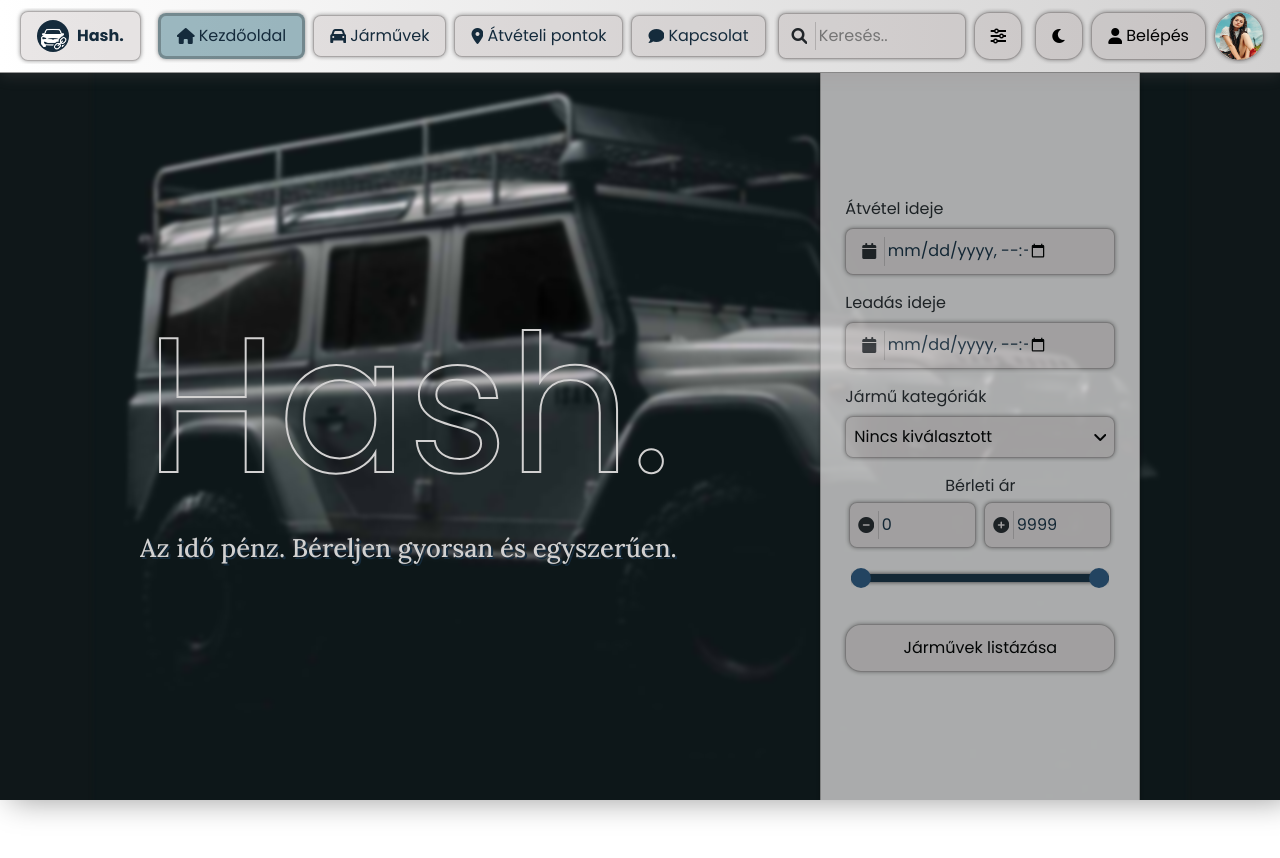
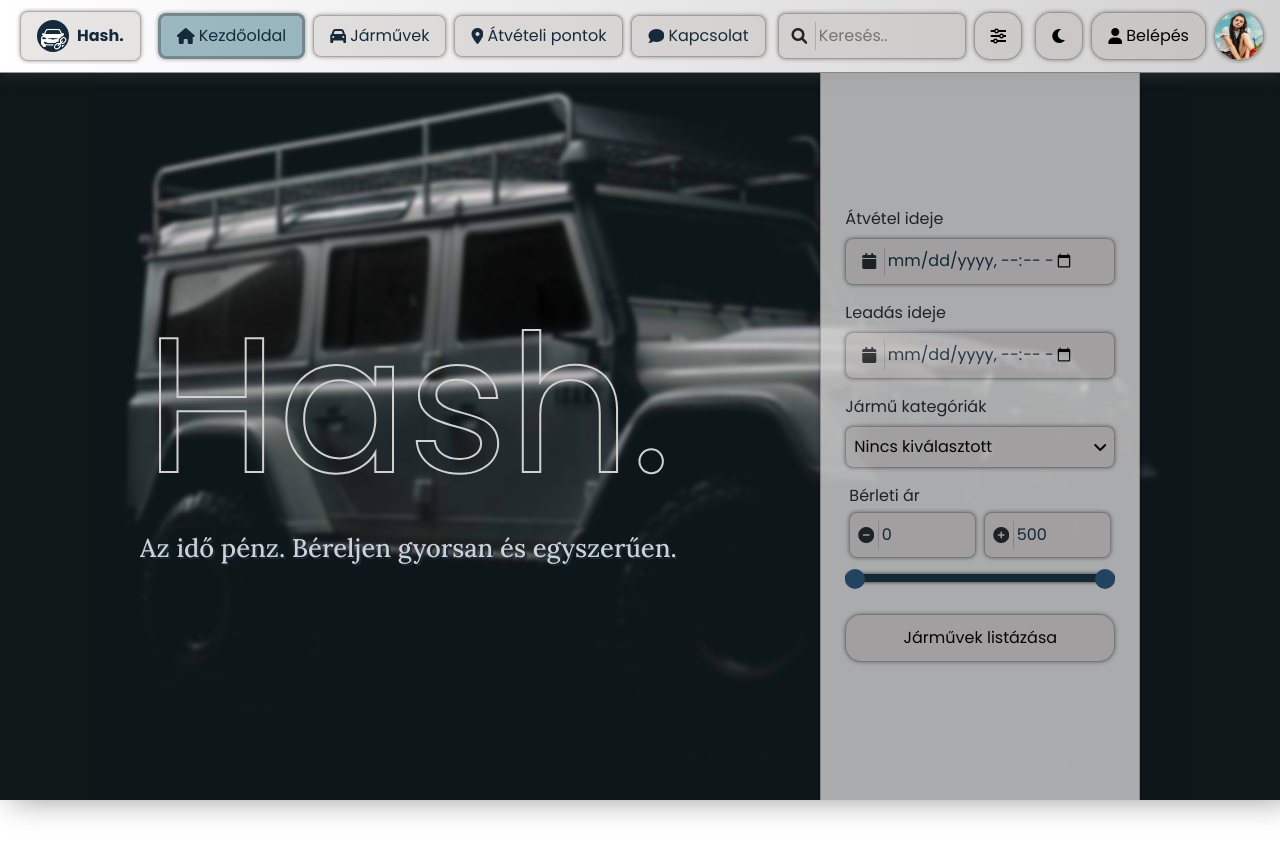
Before and after one commit to bakosd/hashwp, a PHP site: page /pages/index.html in a window 1280 px wide. Shown: the top 858 px of the page. Run offline with PHP 8.4, Linux system fonts and the light colour scheme; style sheets or scripts are compiled from the project's sources; some libraries are stand-ins or nearby versions.

Commit message:
submenu kesz

```diff
--- a/pages/index.html
+++ b/pages/index.html
@@ -60,7 +60,8 @@
         <!--SEARCH OPTIONS-->
         <div id="search-options-content" class="justify-content-center align-items-center">
             <form action="" class="d-flex justify-content-center flex-column align-items-center gap-2 container-fluid px-4 py-4">
-                <div class="p-1 w-100">
+                <div class="d-flex w-100">
+                    <div class="p-1 w-50">
                         <label for="droplist-1-toggle" class="user-select-none">Gyártó</label>
                         <button type="button" id="droplist-1-toggle" onclick="dropdownList('droplist-1', 'droplist-1-toggle')" class="position-relative submit-input input-with-icon d-flex align-items-center position-relative droplist-button">
                             <span id="droplist-1-toggle-text" class="droplist-toggle-text">Nincs kiválasztott</span>
@@ -77,7 +78,8 @@
                                     src="../images/manufacturers/bmw.png" alt="electric"><span>BMW</span></label>
                         </div>
                     </div>
-                <div class="p-1 w-100">
+
+                    <div class="p-1 w-50">
                         <label for="droplist-2-toggle" class="user-select-none">Modellek</label>
                         <button type="button" id="droplist-2-toggle" onclick="dropdownList('droplist-2', 'droplist-2-toggle')" class="position-relative submit-input input-with-icon d-flex align-items-center position-relative droplist-button">
                             <span id="droplist-2-toggle-text" class="droplist-toggle-text">Nincs kiválasztott</span>
@@ -92,7 +94,9 @@
                                    class="category-checkbox d-flex px-2 align-items-center gap-1 user-select-none"><span>RS6</span></label>
                         </div>
                     </div>
-                <div class="p-1 w-100">
+                </div>
+                <div class="d-flex w-100">
+                    <div class="p-1 w-50">
                         <label for="droplist-3-toggle" class="user-select-none">Karosszéria</label>
                         <button type="button" id="droplist-3-toggle" onclick="dropdownList('droplist-3', 'droplist-3-toggle')" class="position-relative submit-input input-with-icon d-flex align-items-center position-relative droplist-button">
                             <span id="droplist-3-toggle-text" class="droplist-toggle-text">Nincs kiválasztott</span>
@@ -100,7 +104,7 @@
                         </button>
                         <div id="droplist-3" class="droplist droplist-multiselect d-flex flex-column gap-1 p-1 justify-content-center align-items-center d-none">
                             <input class="d-none droplist-checkbox" type="checkbox" id="dl3-cat-1" name="droplist-3" value="Városi">
-                        <input class="d-none droplist-checkbox" type="checkbox" id="dl3-cat-2" name="droplist-3" value="Elektromos">
+
                             <input class="d-none droplist-checkbox" type="checkbox" id="dl3-cat-3" name="droplist-3" value="Szedán">
                             <input class="d-none droplist-checkbox" type="checkbox" id="dl3-cat-4" name="droplist-3" value="Terepjáró">
                             <input class="d-none droplist-checkbox" type="checkbox" id="dl3-cat-5" name="droplist-3" value="Limuzin">
@@ -108,15 +112,12 @@
                             <label for="dl3-cat-1"
                                    class="category-checkbox d-flex px-2 align-items-center gap-1 user-select-none"><img
                                     src="../images/icons/city-50.png" alt="city"><span>Városi</span></label>
-                        <label for="dl3-cat-2"
-                               class="category-checkbox d-flex px-2 align-items-center gap-1 user-select-none"><img
-                                src="../images/icons/electric-50.png" alt="electric"><span>Elektromos</span></label>
                             <label for="dl3-cat-3"
                                    class="category-checkbox d-flex px-2 align-items-center gap-1 user-select-none"><img
                                     src="../images/icons/sedan-50.png" alt="sedan"><span>Szedán</span></label>
                             <label for="dl3-cat-4"
                                    class="category-checkbox d-flex px-2 align-items-center gap-1 user-select-none"><img
-                                src="../images/icons/jeep-50.png" alt="jeep"><span>Terepjáró</span></label>
+                                    src="../images/icons/jeep-50.png" alt="jeep"><span>SUV/4x4</span></label>
                             <label for="dl3-cat-5"
                                    class="category-checkbox d-flex px-2 align-items-center gap-1 user-select-none"><img
                                     src="../images/icons/limousine-50.png" alt="limousine"><span>Limuzin</span></label>
@@ -124,6 +125,105 @@
                                    class="category-checkbox d-flex px-2 align-items-center gap-1 user-select-none"><img
                                     src="../images/icons/convertible-50.png" alt="convertible"><span>Kabrió</span></label>
                         </div>
+                    </div>
+                    <div class="p-1 w-50">
+                        <label for="droplist-4-toggle" class="user-select-none">Ülések száma</label>
+                        <button type="button" id="droplist-4-toggle" onclick="dropdownList('droplist-4', 'droplist-4-toggle')" class="position-relative submit-input input-with-icon d-flex align-items-center position-relative droplist-button">
+                            <span id="droplist-4-toggle-text" class="droplist-toggle-text">Nincs kiválasztott</span>
+                            <i class="me-2 position-absolute end-0 fa-solid fa-angle-down"></i>
+                        </button>
+                        <div id="droplist-4" class="droplist d-flex flex-column gap-1 p-1 justify-content-center align-items-center d-none">
+                            <input class="d-none droplist-checkbox" type="checkbox" id="dl4-cat-1" name="droplist-4" value="2">
+                            <input class="d-none droplist-checkbox" type="checkbox" id="dl4-cat-2" name="droplist-4" value="4">
+                            <input class="d-none droplist-checkbox" type="checkbox" id="dl4-cat-3" name="droplist-4" value="5">
+                            <label for="dl4-cat-1"
+                                   class="category-checkbox d-flex px-2 align-items-center gap-1 user-select-none"><span>2</span></label>
+                            <label for="dl4-cat-2"
+                                   class="category-checkbox d-flex px-2 align-items-center gap-1 user-select-none"><span>4</span></label>
+                            <label for="dl4-cat-3"
+                                   class="category-checkbox d-flex px-2 align-items-center gap-1 user-select-none"><span>5</span></label>
+                        </div>
+                    </div>
+                </div>
+                <div class="w-100 p-1 d-flex flex-column justify-content-center align-items-center slider-outer-wrap">
+                    <label class="px-1 text-left user-select-none w-100">Bérleti ár</label>
+                    <div class="d-flex justify-content-center p-1 gap-2 w-100 num-input">
+                        <div class="submit-input input-with-icon d-flex align-items-center min">
+                            <label for="min2" class="pe-3 fa-solid fa-circle-minus"></label>
+                            <input class="ms-1 w-50" type="number" id="min2" name="min" value="0" min="0" max="400">
+                        </div>
+                        <div class="submit-input input-with-icon d-flex align-items-center max">
+                            <label for="max2" class="pe-3 fa-solid fa-circle-plus"></label>
+                            <input class="ms-1 w-50" type="number" id="max2" name="max" value="500" min="100" max="500">
+                        </div>
+                    </div>
+                    <div class="slider position-relative w-100">
+                        <div class="slider-bg w-100 position-absolute"></div>
+                        <div class="slider-progress position-absolute"></div>
+                        <input type="hidden" name="gap" value="200">
+                        <div class="slider-input w-100">
+                            <input class="w-100 position-absolute" name="min" type="range" min="0" max="400" value="0" step="1">
+                            <input class="w-100 position-absolute" name="max" type="range" min="100" max="500" value="500" step="1">
+                        </div>
+                    </div>
+                </div>
+                <div class="d-flex w-100 gap-2 justify-content-around">
+                    <div class="d-flex gap-2">
+                        <input type="radio" name="price-time" value="day" id="price-day" checked>
+                        <label for="price-day">Napi</label>
+                    </div>
+                    <div class="d-flex gap-2">
+                        <input type="radio" name="price-time" value="week" id="price-week">
+                        <label for="price-week">Heti</label>
+                    </div>
+                    <div class="d-flex gap-2">
+                        <input type="radio" name="price-time" value="month" id="price-month">
+                        <label for="price-month">Havi</label>
+                    </div>
+                </div>
+                <div class="d-flex w-100">
+                    <div class="p-1 w-50">
+                        <label for="droplist-5-toggle" class="user-select-none">Üzemanyag</label>
+                        <button type="button" id="droplist-5-toggle" onclick="dropdownList('droplist-5', 'droplist-5-toggle')" class="position-relative submit-input input-with-icon d-flex align-items-center position-relative droplist-button">
+                            <span id="droplist-5-toggle-text" class="droplist-toggle-text">Nincs kiválasztott</span>
+                            <i class="me-2 position-absolute end-0 fa-solid fa-angle-down"></i>
+                        </button>
+                        <div id="droplist-5" class="droplist droplist-multiselect d-flex flex-column gap-1 p-1 justify-content-center align-items-center d-none">
+                            <input class="d-none droplist-checkbox" type="checkbox" id="dl5-cat-1" name="droplist-5" value="Benzin">
+                            <input class="d-none droplist-checkbox" type="checkbox" id="dl5-cat-2" name="droplist-5" value="Dízel">
+                            <input class="d-none droplist-checkbox" type="checkbox" id="dl5-cat-3" name="droplist-5" value="Benzin + Gáz">
+                            <input class="d-none droplist-checkbox" type="checkbox" id="dl5-cat-4" name="droplist-5" value="Áram">
+                            <label for="dl5-cat-1"
+                                   class="category-checkbox d-flex px-2 align-items-center gap-1 user-select-none"><span>Benzin</span></label>
+                            <label for="dl5-cat-2"
+                                   class="category-checkbox d-flex px-2 align-items-center gap-1 user-select-none"><span>Dízel</span></label>
+                            <label for="dl5-cat-3"
+                                   class="category-checkbox d-flex px-2 align-items-center gap-1 user-select-none"><span>Benzin + Gáz</span></label>
+                            <label for="dl5-cat-4"
+                                   class="category-checkbox d-flex px-2 align-items-center gap-1 user-select-none"><span>Áram</span></label>
+                        </div>
+                    </div>
+                    <div class="p-1 w-50">
+                        <label for="droplist-6-toggle" class="user-select-none">Váltó típusa</label>
+                        <button type="button" id="droplist-6-toggle" onclick="dropdownList('droplist-6', 'droplist-6-toggle')" class="position-relative submit-input input-with-icon d-flex align-items-center position-relative droplist-button">
+                            <span id="droplist-6-toggle-text" class="droplist-toggle-text">Nincs kiválasztott</span>
+                            <i class="me-2 position-absolute end-0 fa-solid fa-angle-down"></i>
+                        </button>
+                        <div id="droplist-6" class="droplist d-flex flex-column gap-1 p-1 justify-content-center align-items-center d-none">
+                            <input class="d-none droplist-checkbox" type="checkbox" id="dl6-cat-1" name="droplist-6" value="Manuális">
+                            <input class="d-none droplist-checkbox" type="checkbox" id="dl6-cat-2" name="droplist-6" value="Automata">
+                            <input class="d-none droplist-checkbox" type="checkbox" id="dl6-cat-3" name="droplist-6" value="Pillangó">
+                            <label for="dl6-cat-1"
+                                   class="category-checkbox d-flex px-2 align-items-center gap-1 user-select-none"><span>Manuális</span></label>
+                            <label for="dl6-cat-2"
+                                   class="category-checkbox d-flex px-2 align-items-center gap-1 user-select-none"><span>Automata</span></label>
+                            <label for="dl6-cat-3"
+                                   class="category-checkbox d-flex px-2 align-items-center gap-1 user-select-none"><span>Pillangó</span></label>
+                        </div>
+                    </div>
+                </div>
+                <div class="p-1 w-100">
+                    <input class="button w-100" type="submit" name="login-submit" value="Keresés">
                 </div>
             </form>
         </div>
@@ -140,7 +240,7 @@
         </div>
         <!--NOT LOGGED USER-->
         <div id="login-content" class="justify-content-center align-items-center ">
-            <form class="d-flex flex-column px-4 py-4 gap-3" action="">
+            <form class="d-flex flex-column px-4 py-4 gap-3 w-100" action="" >
                 <div class="px-1 py-1">
                     <label for="user-name-log" class="user-select-none">Felhasználónév</label>
                     <div class="login-input input-with-icon d-flex align-items-center">
@@ -219,25 +319,25 @@
                                 src="../images/icons/convertible-50.png" alt="convertible"><span>Kabrió</span></label>
                     </div>
                 </div>
-
-                <div class="p-1 d-flex flex-column justify-content-center align-items-center w-100">
-                    <label class="px-1 text-left user-select-none">Bérleti ár</label>
-                    <div class="d-flex justify-content-center p-1 gap-2 w-100">
-                        <div class="submit-input input-with-icon d-flex align-items-center">
-                            <label for="pick-min" class="pe-3 fa-solid fa-circle-minus"></label>
-                            <input class="ms-1" type="number" id="pick-min" name="pick-min" value="0" min="0" max="4950">
+                <div class="p-1 d-flex flex-column justify-content-center align-items-center w-100 slider-outer-wrap">
+                    <label class="px-1 text-left user-select-none w-100">Bérleti ár</label>
+                    <div class="d-flex justify-content-center p-1 gap-2 w-100 num-input">
+                        <div class="submit-input input-with-icon d-flex align-items-center min">
+                            <label for="min1" class="pe-3 fa-solid fa-circle-minus"></label>
+                            <input class="ms-1 w-50" type="number" id="min1" name="min" value="0" min="0" max="400">
                         </div>
-                        <div class="submit-input input-with-icon d-flex align-items-center">
-                            <label for="pick-max" class="pe-3 fa-solid fa-circle-plus"></label>
-                            <input class="ms-1" type="number" id="pick-max" name="pick-max" value="9999" min="5050" max="9999">
+                        <div class="submit-input input-with-icon d-flex align-items-center max">
+                            <label for="max1" class="pe-3 fa-solid fa-circle-plus"></label>
+                            <input class="ms-1 w-50" type="number" id="max1" name="max" value="500" min="100" max="500">
                         </div>
                     </div>
-                        <div class="slider position-relative">
+                    <div class="slider position-relative w-100">
                         <div class="slider-bg w-100 position-absolute"></div>
                         <div class="slider-progress position-absolute"></div>
-                            <div class="d-flex slider-input">
-                                <input id="slider-min" name="slider-min" type="range" min="0" max="4950" value="0" class="w-50" step="1">
-                                <input id="slider-max" name="slider-max" type="range" min="5050" max="9999" value="9999" class="w-50" step="1">
+                        <input type="hidden" name="gap" value="200">
+                        <div class="slider-input w-100">
+                            <input class="w-100 position-absolute" name="min" type="range" min="0" max="400" value="0" step="1">
+                            <input class="w-100 position-absolute" name="max" type="range" min="100" max="500" value="500" step="1">
                         </div>
                     </div>
                 </div>
--- a/scripts/button-events.js
+++ b/scripts/button-events.js
@@ -112,7 +112,7 @@ function updateDropdownText(buttonID, buttonArr) {
 $(function () {
     $(".droplist-button").click(function () {
         let tempWidth = parseInt($(this).width()) + parseInt($(this).css('paddingLeft').slice(0, -2)) + parseInt($(this).css('paddingRight').slice(0, -2));
-        $(this).next().css("cssText", "width: " + tempWidth + "px !important;");
+        $(this).next().css("cssText", "width: " + tempWidth + "px !important; ");
         DroppDownMainArray[$(this).attr('id')] = Array();
 
         $(".droplist-checkbox").click(function () {
--- a/styles/global.css
+++ b/styles/global.css
@@ -66,7 +66,7 @@ a:active {
   padding: 0.15rem !important;
   border-left: 1px solid rgba(73, 73, 73, 0.25);
   color: #152B3c;
-  width: 13vw;
+  width: 15vw;
   min-width: 150px;
 }
 .input-with-icon:hover {
@@ -101,17 +101,21 @@ a:active {
   box-shadow: none;
 }
 
-.slider {
+.slider-outer-wrap {
+  max-width: 20rem;
+}
+.slider-outer-wrap .slider {
   padding: 1rem 0;
+  width: 100%;
 }
-.slider .slider-bg {
+.slider-outer-wrap .slider .slider-bg {
   border: 0.25rem solid #94868633;
   box-shadow: 0 0 4px rgba(0, 0, 0, 0.4) !important;
   top: calc(50% - 0.25rem);
   border-radius: 0.5rem;
   z-index: -2;
 }
-.slider .slider-progress {
+.slider-outer-wrap .slider .slider-progress {
   box-shadow: 0 0 4px rgba(0, 0, 0, 0.4) !important;
   border-radius: 0.5rem;
   background-color: #152B3c;
@@ -121,11 +125,13 @@ a:active {
   left: 0;
   z-index: -1;
 }
-.slider input[type=range] {
+.slider-outer-wrap .slider input[type=range] {
   background: transparent;
   -webkit-appearance: none;
+  pointer-events: none;
+  top: 20%;
 }
-.slider input[type=range]::-moz-range-thumb {
+.slider-outer-wrap .slider input[type=range]::-moz-range-thumb {
   height: 1.25rem;
   width: 1.25rem;
   background: #295074;
@@ -135,7 +141,7 @@ a:active {
   border: none;
   cursor: pointer;
 }
-.slider input[type=range]::-webkit-slider-thumb {
+.slider-outer-wrap .slider input[type=range]::-webkit-slider-thumb {
   height: 1.25rem;
   width: 1.25rem;
   background: #295074;
@@ -179,6 +185,7 @@ a:active {
 
 .droplist-button {
   position: relative;
+  max-width: 100%;
   width: 100%;
 }
 .droplist-button .droplist-toggle-text {
--- a/styles/global.scss
+++ b/styles/global.scss
@@ -68,7 +68,8 @@ a{
     padding: .15rem !important;
     border-left: 1px solid rgba(73, 73, 73, 0.25);
     color: $color7;
-    width: 13vw;
+    //width: 13vw;
+    width: 15vw;
     min-width: 150px;
   }
   &:hover{
@@ -104,9 +105,12 @@ a{
   border: 1px solid $color14;
   box-shadow: none;
 }
-
+.slider-outer-wrap {
+  max-width: 20rem;
   .slider {
     padding: 1rem 0;
+    width: 100%;
+
     .slider-bg {
       border: .25rem solid $color11;
       box-shadow: 0 0 4px $color12 !important;
@@ -114,7 +118,8 @@ a{
       border-radius: $border-rad-1;
       z-index: -2;
     }
-  .slider-progress{
+
+    .slider-progress {
       box-shadow: 0 0 4px $color12 !important;
       border-radius: $border-rad-1;
       background-color: $color7;
@@ -128,6 +133,9 @@ a{
     input[type=range] {
       background: transparent;
       -webkit-appearance: none;
+      pointer-events: none;
+      top: 20%;
+
       &::-moz-range-thumb {
         height: 1.25rem;
         width: 1.25rem;
@@ -138,6 +146,7 @@ a{
         border: none;
         cursor: pointer;
       }
+
       &::-webkit-slider-thumb {
         height: 1.25rem;
         width: 1.25rem;
@@ -147,6 +156,7 @@ a{
         pointer-events: auto;
         border: none;
         cursor: pointer;
+      }
     }
   }
 }
@@ -189,6 +199,8 @@ a{
 
 .droplist-button {
   position: relative;
+  max-width: 100%;
+  //width: 15vw;
   width: 100%;
   .droplist-toggle-text{
     text-overflow: ellipsis;
--- a/styles/index.css
+++ b/styles/index.css
@@ -70,9 +70,6 @@
     flex-direction: row !important;
     flex-wrap: wrap;
   }
-  #header-wrap #wrap-header-content #header-card form div {
-    width: auto !important;
-  }
   #header-wrap #wrap-header-content #header-card form div input[type=datetime-local] {
     min-width: max-content !important;
   }
--- a/styles/index.scss
+++ b/styles/index.scss
@@ -79,7 +79,7 @@
       flex-wrap: wrap;
 
       div {
-        width: auto !important;
+        //width: auto !important;
         input[type=datetime-local] {
           min-width: max-content !important;
         }
--- a/styles/navbar.css
+++ b/styles/navbar.css
@@ -65,7 +65,6 @@ nav #user-data {
   bottom: 0;
   margin-top: 4.5rem;
   min-width: fit-content;
-  max-width: 20rem !important;
   padding: 1rem 0 0 0;
   transform-origin: top;
   color: #152B3c;
--- a/styles/navbar.scss
+++ b/styles/navbar.scss
@@ -76,7 +76,7 @@ nav{
   bottom: 0;
   margin-top: 4.5rem;
   min-width: fit-content;
-  max-width: 20rem !important;
+  //max-width: 15rem !important;
   padding: 1rem 0 0 0;
   transform-origin: top;
   color: $color7;
```
Also changed, not shown: scripts/events.js (+24 -19 lines), images/slider-blob.svg (added), 3 other files. Lines whose indentation alone changed are shown as unchanged.
